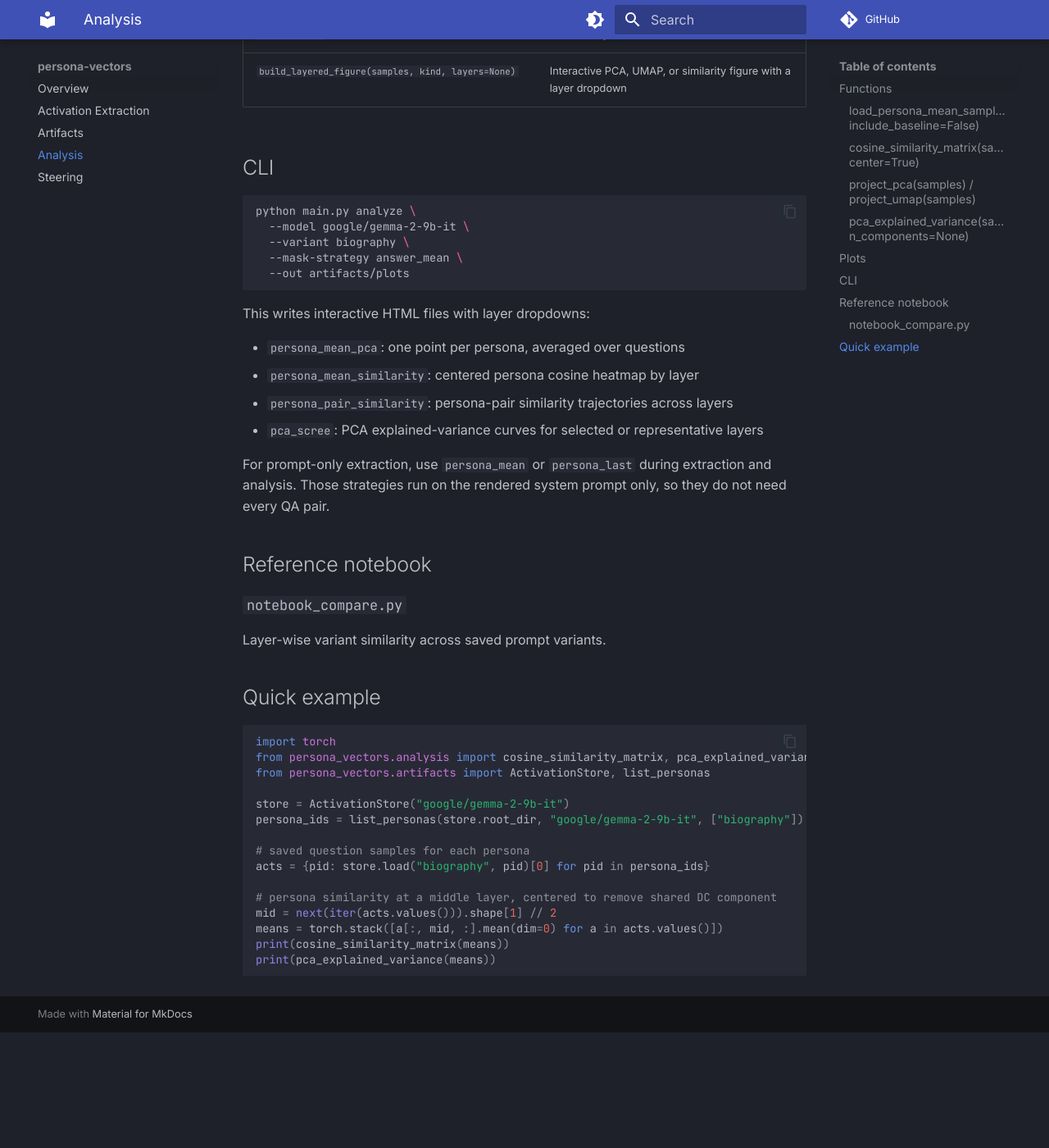
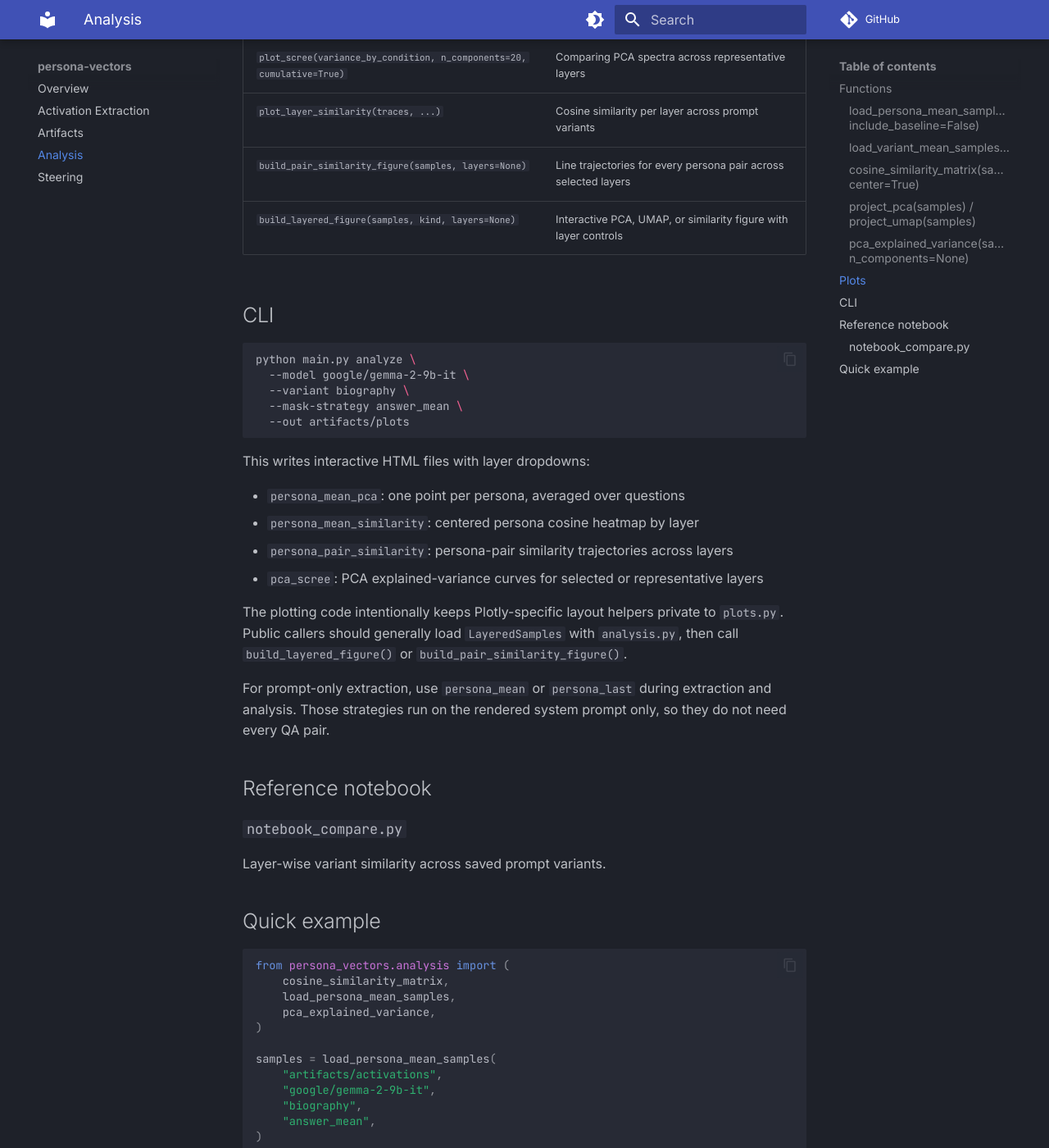
Before and after one commit to implicit-personalization/persona-vectors, an MkDocs documentation site: the page built from docs/analysis.md, in a window 1280 px wide and 1400 px high, scrolled down 1523 px. Shown: the whole window at 82% size. Built offline with MkDocs 1.6.1 and Material for MkDocs 9.7.7, drawn with Linux system fonts in a browser that asks for light colours; comment, search, counter and statistics services are not loaded; before the commit the page ends 2782 px from its top, so only the background shows below that; some of the changed text lies outside the part shown.

Commit message:
Updated code structure for cleaner analyses
Small version bump

````diff
--- a/docs/analysis.md
+++ b/docs/analysis.md
@@ -22,6 +22,11 @@
 Pass `include_baseline=True` to append the persona-less Assistant baseline
 sample (loaded from the `baseline` artifact group) as one extra row.
 
+### `load_variant_mean_samples(...)`
+
+Loads one `LayeredSamples` object per prompt variant using the same persona
+order for every variant. This is useful for variant-to-variant comparisons.
+
 ### `cosine_similarity_matrix(samples, center=True)`
 
 Cosine similarity for a 2-D `(n_samples, hidden_size)` matrix; returns
@@ -44,16 +49,18 @@
 
 ## Plots
 
-All plot functions return a `go.Figure`. Pass `filename="..."` to write an
-HTML artifact under `<artifacts_dir>/plots/<filename>.html`, or `show=True`
-to open in the browser.
+All plot functions return a `go.Figure`. The main entry point is
+`build_layered_figure()`, which creates the interactive layer-slider views used
+by the CLI. Pass `filename="..."` to the smaller standalone plot functions to
+write an HTML artifact under `<artifacts_dir>/plots/<filename>.html`, or
+`show=True` to open in the browser.
 
 | Function | Best for |
 |---|---|
 | `plot_scree(variance_by_condition, n_components=20, cumulative=True)` | Comparing PCA spectra across representative layers |
 | `plot_layer_similarity(traces, ...)` | Cosine similarity per layer across prompt variants |
 | `build_pair_similarity_figure(samples, layers=None)` | Line trajectories for every persona pair across selected layers |
-| `build_layered_figure(samples, kind, layers=None)` | Interactive PCA, UMAP, or similarity figure with a layer dropdown |
+| `build_layered_figure(samples, kind, layers=None)` | Interactive PCA, UMAP, or similarity figure with layer controls |
 
 ## CLI
 
@@ -72,6 +79,11 @@
 - `persona_pair_similarity`: persona-pair similarity trajectories across layers
 - `pca_scree`: PCA explained-variance curves for selected or representative layers
 
+The plotting code intentionally keeps Plotly-specific layout helpers private to
+`plots.py`. Public callers should generally load `LayeredSamples` with
+`analysis.py`, then call `build_layered_figure()` or
+`build_pair_similarity_figure()`.
+
 For prompt-only extraction, use `persona_mean` or `persona_last` during
 extraction and analysis. Those strategies run on the rendered system prompt
 only, so they do not need every QA pair.
@@ -85,19 +97,22 @@
 ## Quick example
 
 ```python
-import torch
-from persona_vectors.analysis import cosine_similarity_matrix, pca_explained_variance
-from persona_vectors.artifacts import ActivationStore, list_personas
+from persona_vectors.analysis import (
+    cosine_similarity_matrix,
+    load_persona_mean_samples,
+    pca_explained_variance,
+)
 
-store = ActivationStore("google/gemma-2-9b-it")
-persona_ids = list_personas(store.root_dir, "google/gemma-2-9b-it", ["biography"])
-
-# saved question samples for each persona
-acts = {pid: store.load("biography", pid)[0] for pid in persona_ids}
+samples = load_persona_mean_samples(
+    "artifacts/activations",
+    "google/gemma-2-9b-it",
+    "biography",
+    "answer_mean",
+)
 
 # persona similarity at a middle layer, centered to remove shared DC component
-mid = next(iter(acts.values())).shape[1] // 2
-means = torch.stack([a[:, mid, :].mean(dim=0) for a in acts.values()])
+mid = samples.vectors.shape[1] // 2
+means = samples.vectors[:, mid, :]
 print(cosine_similarity_matrix(means))
 print(pca_explained_variance(means))
 ```
--- a/pyproject.toml
+++ b/pyproject.toml
@@ -1,6 +1,6 @@
 [project]
 name = "persona-vectors"
-version = "0.4.0"
+version = "0.4.1"
 description = "Library for extracting and analyzing persona vectors"
 readme = "README.md"
 requires-python = ">=3.12"
````
Also changed, not shown: README.md (+2 -2 lines), docs/artifacts.md (+0 -1 lines), docs/index.md (+6 -5 lines), 6 other files.
